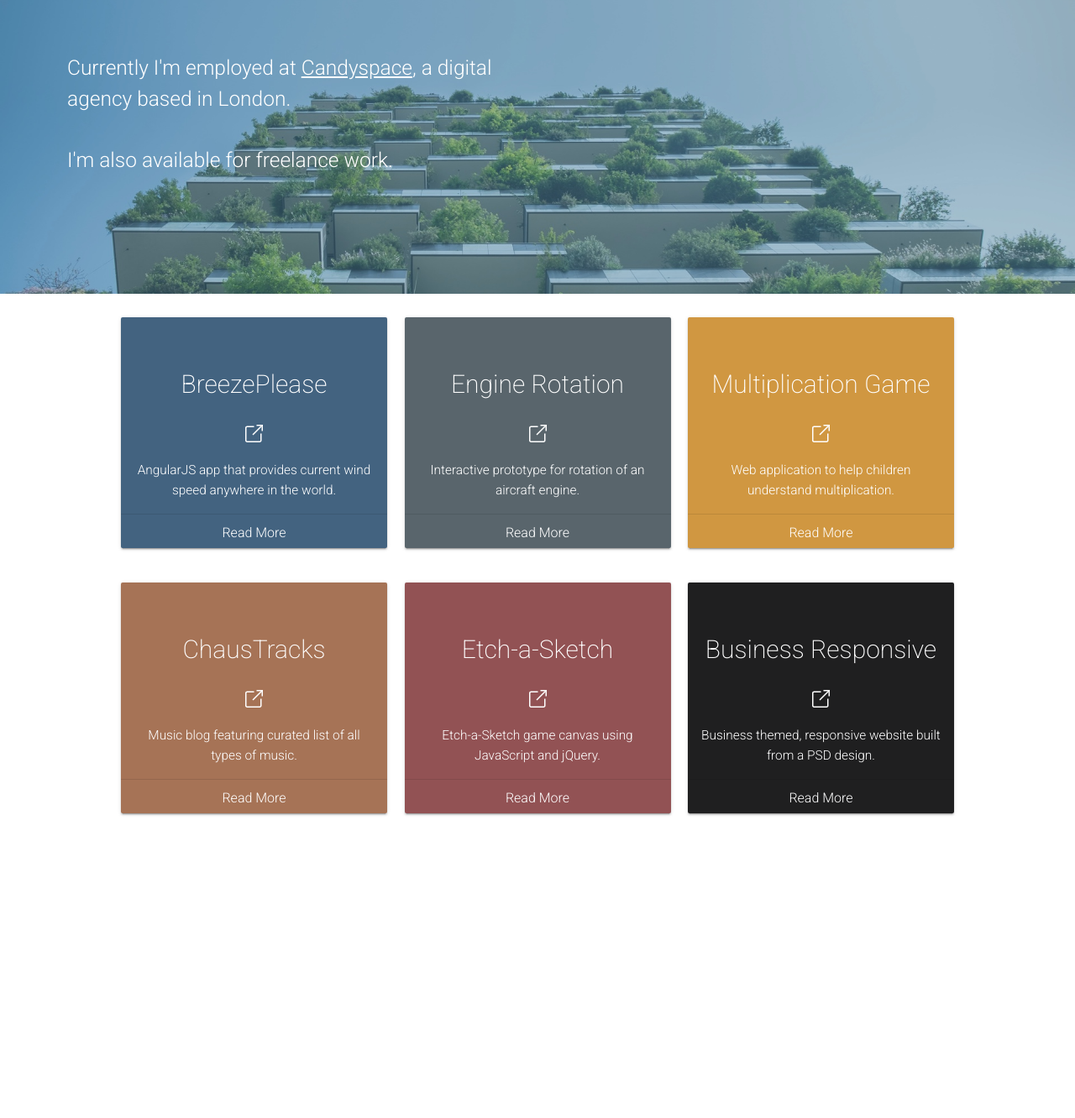
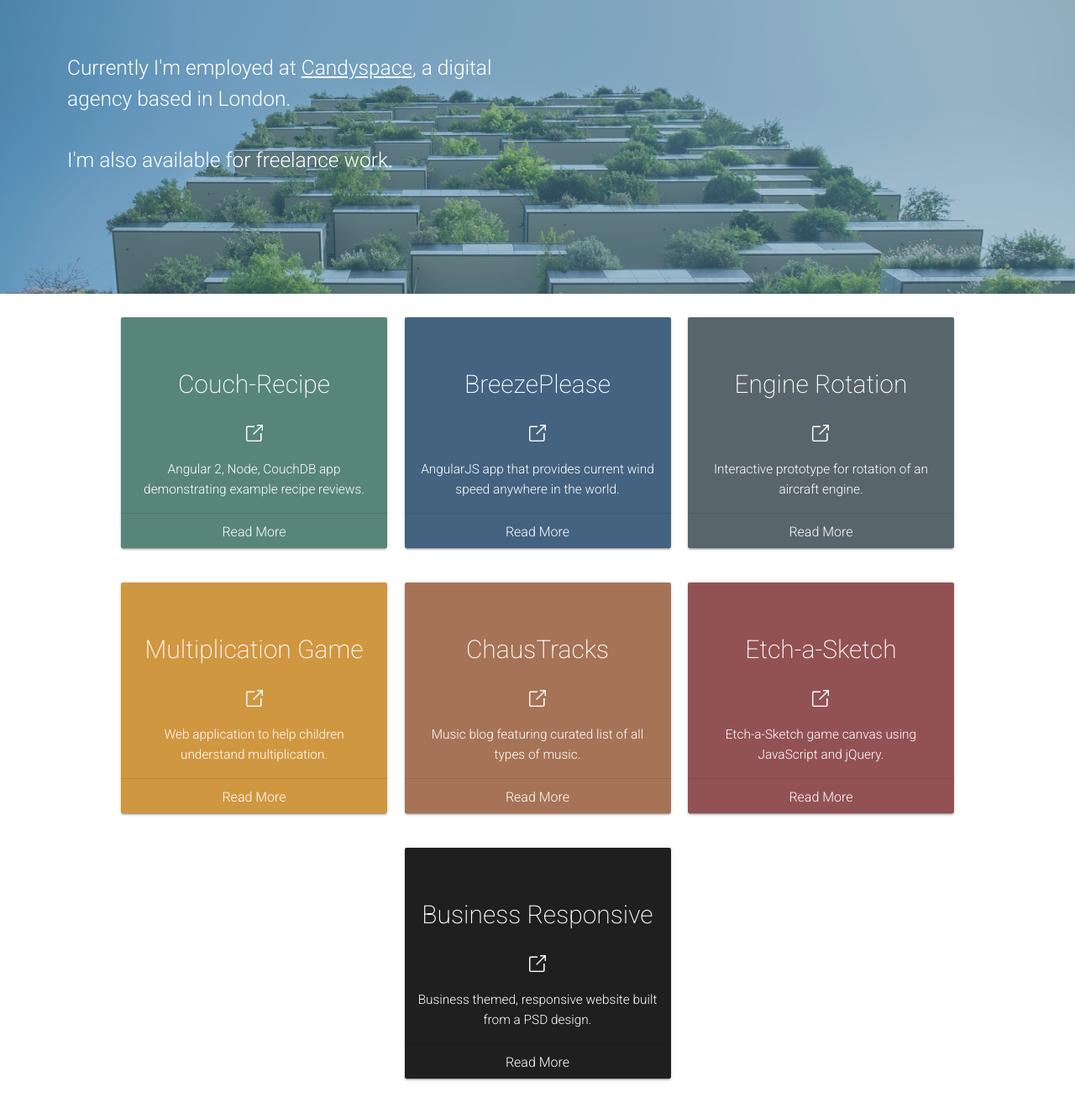
Before and after one commit to adriankelly/adriankelly-portfolio, a PHP site: page / in a window 1280 px wide. Shown: the part 65-1397 px from the top of the page at 84% size. Run offline with PHP 8.4, Linux system fonts and the light colour scheme; some libraries are stand-ins or nearby versions.

Commit message:
Added Couch-Recipe project

```diff
--- a/index.html
+++ b/index.html
@@ -49,6 +49,25 @@ GitHub</a>
           </div>
         </div>
         <section class="section--center mdl-grid section-projects">
+          <div class="mdl-card mdl-cell mdl-cell--6-col-tablet mdl-cell--12-col-phone mdl-shadow--2dp project project-couch-recipe">
+            <div class="mdl-card__title">
+            </div>
+            <a class="project-title-link" href="//ec2-54-152-93-18.compute-1.amazonaws.com/">
+              <h2 class="project-title">Couch-Recipe</h2>
+            </a>
+            <a href="//ec2-54-152-93-18.compute-1.amazonaws.com/">
+              <img class="project-link-icon" src="./img/external-link.png">
+            </a>
+            <p class="project-text">Angular 2, Node, CouchDB app demonstrating example recipe reviews.</p>
+            <ul class="project-text-body">
+              <li>Uses Angular 2, Node.js/Express, CouchDB (NoSQL). Deployed on an AWS EC2 instance</li>
+              <li>Node.js exposes API endpoints for storing/retrieving recipe ratings from a CouchDB database</li>
+              <li>Clicking star ratings component passes changes to a recipe-list parent component. An Angular 2 service (using Angular 2 HttpModule) calls the Node server, updating the CouchDB database with the new rating</li>
+            </ul>
+            <div class="read-more-wrap">
+              <a class="loadToggle read-more-btn ">Read More</a>
+            </div>
+          </div>
           <div class="mdl-card mdl-cell mdl-cell--6-col-tablet mdl-cell--12-col-phone mdl-shadow--2dp project project-breezeplease">
             <div class="mdl-card__title">
             </div>
@@ -56,17 +75,7 @@ GitHub</a>
               <h2 class="project-title">BreezePlease</h2>
             </a>
             <a href="//breezeplease.com">
-              <svg class="project-link-icon" width="1.5rem" height="1.5rem" viewBox="0 0 28 28" version="1.1" xmlns="http://www.w3.org/2000/svg"
-                xmlns:xlink="http://www.w3.org/1999/xlink">
-                <g id="Page-1" stroke="none" stroke-width="1" fill="none" fill-rule="evenodd">
-                  <g id="Ei-external-link" fill="#FFFFFF">
-                    <polygon id="Shape" points="26.288 0.297 27.702 1.712 12.712 16.702 11.298 15.288"></polygon>
-                    <polygon id="Shape" points="28 10 26 10 26 2 18 2 18 0 28 0"></polygon>
-                    <path d="M23,28 L3,28 C1.3,28 0,26.7 0,25 L0,5 C0,3.3 1.3,2 3,2 L14,2 L14,4 L3,4 C2.4,4 2,4.4 2,5 L2,25 C2,25.6 2.4,26 3,26 L23,26 C23.6,26 24,25.6 24,25 L24,14 L26,14 L26,25 C26,26.7 24.7,28 23,28 Z"
-                      id="Shape"></path>
-                  </g>
-                </g>
-                </svg>
+              <img class="project-link-icon" src="./img/external-link.png">
             </a>
             <p class="project-text">AngularJS app that provides current wind speed anywhere in the world.</p>
             <ul class="project-text-body">
@@ -85,17 +94,7 @@ GitHub</a>
               <h2 class="project-title">Engine Rotation</h2>
             </a>
             <a href="//adriankelly.github.io/touch-engine-rotation/">
-              <svg class="project-link-icon" width="1.5rem" height="1.5rem" viewBox="0 0 28 28" version="1.1" xmlns="http://www.w3.org/2000/svg"
-                xmlns:xlink="http://www.w3.org/1999/xlink">
-                <g id="Page-1" stroke="none" stroke-width="1" fill="none" fill-rule="evenodd">
-                  <g id="Ei-external-link" fill="#FFFFFF">
-                    <polygon id="Shape" points="26.288 0.297 27.702 1.712 12.712 16.702 11.298 15.288"></polygon>
-                    <polygon id="Shape" points="28 10 26 10 26 2 18 2 18 0 28 0"></polygon>
-                    <path d="M23,28 L3,28 C1.3,28 0,26.7 0,25 L0,5 C0,3.3 1.3,2 3,2 L14,2 L14,4 L3,4 C2.4,4 2,4.4 2,5 L2,25 C2,25.6 2.4,26 3,26 L23,26 C23.6,26 24,25.6 24,25 L24,14 L26,14 L26,25 C26,26.7 24.7,28 23,28 Z"
-                      id="Shape"></path>
-                  </g>
-                </g>
-                </svg>
+              <img class="project-link-icon" src="./img/external-link.png">
             </a>
             <p class="project-text">Interactive prototype for rotation of an aircraft engine.</p>
             <ul class="project-text-body">
@@ -114,17 +113,7 @@ GitHub</a>
               <h2 class="project-title">Multiplication Game</h2>
             </a>
             <a href="//mp-game.herokuapp.com/">
-              <svg class="project-link-icon" width="1.5rem" height="1.5rem" viewBox="0 0 28 28" version="1.1" xmlns="http://www.w3.org/2000/svg"
-                xmlns:xlink="http://www.w3.org/1999/xlink">
-                <g id="Page-1" stroke="none" stroke-width="1" fill="none" fill-rule="evenodd">
-                  <g id="Ei-external-link" fill="#FFFFFF">
-                    <polygon id="Shape" points="26.288 0.297 27.702 1.712 12.712 16.702 11.298 15.288"></polygon>
-                    <polygon id="Shape" points="28 10 26 10 26 2 18 2 18 0 28 0"></polygon>
-                    <path d="M23,28 L3,28 C1.3,28 0,26.7 0,25 L0,5 C0,3.3 1.3,2 3,2 L14,2 L14,4 L3,4 C2.4,4 2,4.4 2,5 L2,25 C2,25.6 2.4,26 3,26 L23,26 C23.6,26 24,25.6 24,25 L24,14 L26,14 L26,25 C26,26.7 24.7,28 23,28 Z"
-                      id="Shape"></path>
-                  </g>
-                </g>
-                </svg>
+              <img class="project-link-icon" src="./img/external-link.png">
             </a>
             <p class="project-text">Web application to help children understand multiplication.</p>
             <ul class="project-text-body">
@@ -143,17 +132,7 @@ GitHub</a>
               <h2 class="project-title">ChausTracks</h2>
             </a>
             <a href="//chaustracks.com">
-              <svg class="project-link-icon" width="1.5rem" height="1.5rem" viewBox="0 0 28 28" version="1.1" xmlns="http://www.w3.org/2000/svg"
-                xmlns:xlink="http://www.w3.org/1999/xlink">
-                <g id="Page-1" stroke="none" stroke-width="1" fill="none" fill-rule="evenodd">
-                  <g id="Ei-external-link" fill="#FFFFFF">
-                    <polygon id="Shape" points="26.288 0.297 27.702 1.712 12.712 16.702 11.298 15.288"></polygon>
-                    <polygon id="Shape" points="28 10 26 10 26 2 18 2 18 0 28 0"></polygon>
-                    <path d="M23,28 L3,28 C1.3,28 0,26.7 0,25 L0,5 C0,3.3 1.3,2 3,2 L14,2 L14,4 L3,4 C2.4,4 2,4.4 2,5 L2,25 C2,25.6 2.4,26 3,26 L23,26 C23.6,26 24,25.6 24,25 L24,14 L26,14 L26,25 C26,26.7 24.7,28 23,28 Z"
-                      id="Shape"></path>
-                  </g>
-                </g>
-                </svg>
+              <img class="project-link-icon" src="./img/external-link.png">
             </a>
             <p class="project-text">Music blog featuring curated list of all types of music.</p>
             <ul class="project-text-body">
@@ -173,17 +152,7 @@ GitHub</a>
               <h2 class="project-title">Etch-a-Sketch</h2>
             </a>
             <a href="//adriankelly.github.io/etch-a-sketch/">
-              <svg class="project-link-icon" width="1.5rem" height="1.5rem" viewBox="0 0 28 28" version="1.1" xmlns="http://www.w3.org/2000/svg"
-                xmlns:xlink="http://www.w3.org/1999/xlink">
-                <g id="Page-1" stroke="none" stroke-width="1" fill="none" fill-rule="evenodd">
-                  <g id="Ei-external-link" fill="#FFFFFF">
-                    <polygon id="Shape" points="26.288 0.297 27.702 1.712 12.712 16.702 11.298 15.288"></polygon>
-                    <polygon id="Shape" points="28 10 26 10 26 2 18 2 18 0 28 0"></polygon>
-                    <path d="M23,28 L3,28 C1.3,28 0,26.7 0,25 L0,5 C0,3.3 1.3,2 3,2 L14,2 L14,4 L3,4 C2.4,4 2,4.4 2,5 L2,25 C2,25.6 2.4,26 3,26 L23,26 C23.6,26 24,25.6 24,25 L24,14 L26,14 L26,25 C26,26.7 24.7,28 23,28 Z"
-                      id="Shape"></path>
-                  </g>
-                </g>
-                </svg>
+              <img class="project-link-icon" src="./img/external-link.png">
             </a>
             <p class="project-text">Etch-a-Sketch game canvas using JavaScript and jQuery.</p>
             <ul class="project-text-body">
@@ -202,17 +171,7 @@ GitHub</a>
               <h2 class="project-title">Business Responsive</h2>
             </a>
             <a href="//adriankelly.github.io/business-theme/">
-              <svg class="project-link-icon" width="1.5rem" height="1.5rem" viewBox="0 0 28 28" version="1.1" xmlns="http://www.w3.org/2000/svg"
-                xmlns:xlink="http://www.w3.org/1999/xlink">
-                <g id="Page-1" stroke="none" stroke-width="1" fill="none" fill-rule="evenodd">
-                  <g id="Ei-external-link" fill="#FFFFFF">
-                    <polygon id="Shape" points="26.288 0.297 27.702 1.712 12.712 16.702 11.298 15.288"></polygon>
-                    <polygon id="Shape" points="28 10 26 10 26 2 18 2 18 0 28 0"></polygon>
-                    <path d="M23,28 L3,28 C1.3,28 0,26.7 0,25 L0,5 C0,3.3 1.3,2 3,2 L14,2 L14,4 L3,4 C2.4,4 2,4.4 2,5 L2,25 C2,25.6 2.4,26 3,26 L23,26 C23.6,26 24,25.6 24,25 L24,14 L26,14 L26,25 C26,26.7 24.7,28 23,28 Z"
-                      id="Shape"></path>
-                  </g>
-                </g>
-                </svg>
+              <img class="project-link-icon" src="./img/external-link.png">
             </a>
             <p class="project-text">Business themed, responsive website built from a PSD design.</p>
             <ul class=" project-text-body">
--- a/styles/style.css
+++ b/styles/style.css
@@ -64,6 +64,10 @@ a {
   overflow: visible;
 }
 
+.project-couch-recipe {
+  background-color: #58857A;
+}
+
 .project-breezeplease {
   background-color: #436380;
 }
@@ -112,6 +116,7 @@ a {
   background-color: white;
 }
 
+
 .project-text-body li {
   color: black;
   display: none;
@@ -120,6 +125,8 @@ a {
 .project-link-icon {
   display: block;
   margin: 0 auto;
+  width: 20px;
+  height: 20px;
 }
 
 .read-more-wrap {
@@ -254,6 +261,7 @@ a {
     font-size: 1.2em;
     margin-top: 15px;
   }
+
 }
 
 
@@ -303,4 +311,8 @@ a {
     margin-top: 5px;
     font-size: 1.1rem;
   }
+
+  .project-couch-recipe li {
+    font-size: 0.9rem;
+  }
 }
```
Also changed, not shown: img/external-link.png (added).
